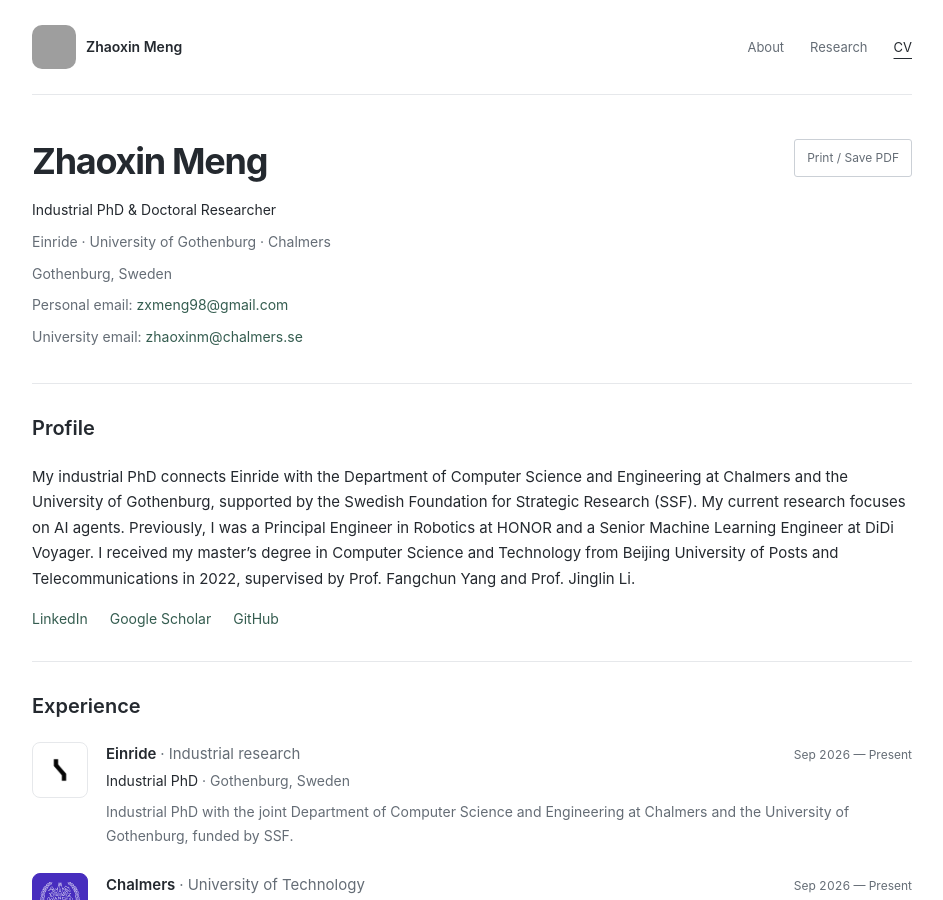
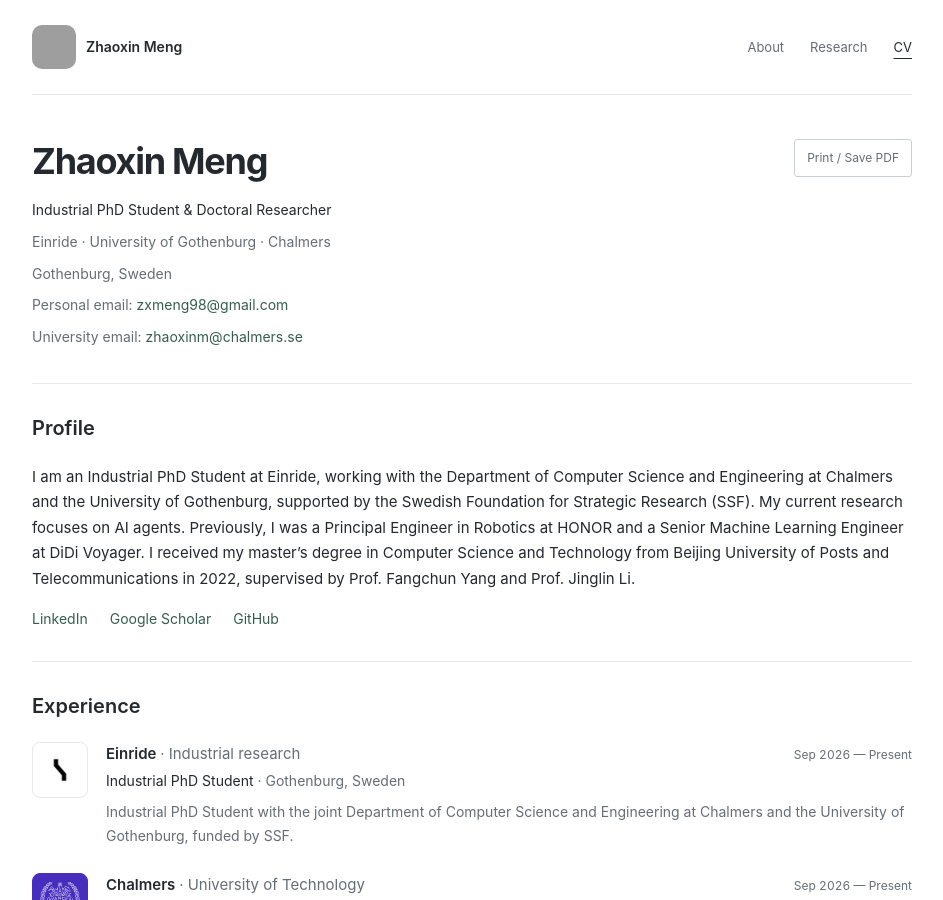
Before and after one commit to demerzel1/demerzel1.github.io, a Jekyll site: the page built from _pages/cv.md, in a window 1280 px wide and 900 px high. Shown: the whole window, without its empty margins (168-1111 px from the left). Built offline with Jekyll 4.4.1, drawn with Linux system fonts in a browser that asks for light colours; some of the changed text lies outside the part shown; grey boxes are pictures that could not be loaded.

Commit message:
Use Industrial PhD Student title consistently

```diff
--- a/_config.yml
+++ b/_config.yml
@@ -12,7 +12,7 @@ site_theme               : "default" # Currently available options are "default"
 title                    : "Zhaoxin Meng"
 title_separator          : "-"
 name                     : &name "Zhaoxin Meng"
-description              : &description "Zhaoxin Meng — Industrial PhD at Einride and Doctoral Researcher at Chalmers and the University of Gothenburg. AI agents, robotics, and machine learning in Gothenburg, Sweden."
+description              : &description "Zhaoxin Meng — Industrial PhD Student at Einride and Doctoral Researcher at Chalmers and the University of Gothenburg. AI agents, robotics, and machine learning in Gothenburg, Sweden."
 url                      : https://zhaoxinmeng.com # the base hostname & protocol for your site e.g. "https://[your GitHub username].github.io" or if you already have some other page hosted on Github then use "https://[your GitHub username].github.io/[Your Repo Name]"
 baseurl                  : "" # the subpath of your site, e.g. "/blog"
 repository               : "demerzel1/demerzel1.github.io"
@@ -25,7 +25,7 @@ author:
   avatar           : "zhaoxin-meng.jpg"
   name             : "Zhaoxin Meng"
   pronouns         : # example: "she/her"
-  bio              : "Industrial PhD @ Einride · GU · Chalmers"
+  bio              : "Industrial PhD Student @ Einride · GU · Chalmers"
   location         : "Gothenburg, Sweden"
   employer         : "Einride / Chalmers"
   uri              : #
--- a/_data/cv.json
+++ b/_data/cv.json
@@ -3,7 +3,7 @@
     "name": "Zhaoxin Meng",
     "email": "zxmeng98@gmail.com",
     "website": "https://zhaoxinmeng.com",
-    "summary": "I’m an Industrial PhD at Einride and a Doctoral Researcher at Chalmers and the University of Gothenburg, with a current research focus on AI agents.",
+    "summary": "I’m an Industrial PhD Student at Einride and a Doctoral Researcher at Chalmers and the University of Gothenburg, with a current research focus on AI agents.",
     "location": {
       "city": "Gothenburg",
       "countryCode": "SE"
@@ -26,8 +26,8 @@
   "work": [
     {
       "company": "Einride",
-      "position": "Industrial PhD",
-      "summary": "Industrial PhD with the joint Department of Computer Science and Engineering at Chalmers and the University of Gothenburg, funded by SSF.",
+      "position": "Industrial PhD Student",
+      "summary": "Industrial PhD Student with the joint Department of Computer Science and Engineering at Chalmers and the University of Gothenburg, funded by SSF.",
       "period": "Sep 2026 — Present",
       "highlights": []
     },
@@ -61,7 +61,7 @@
       "institution": "University of Gothenburg",
       "area": "PhD in Computer Science and Engineering · In progress",
       "period": "Sep 2026 — Present",
-      "summary": "Industrial PhD at Einride; joint department with Chalmers University of Technology."
+      "summary": "Industrial PhD Student at Einride; joint department with Chalmers University of Technology."
     },
     {
       "institution": "Beijing University of Posts and Telecommunications",
--- a/_data/profile.yml
+++ b/_data/profile.yml
@@ -3,7 +3,7 @@
 name: Zhaoxin Meng
 portrait: /images/zhaoxin-meng.jpg
 avatar: /images/zhaoxin-avatar.png
-role: Industrial PhD & Doctoral Researcher
+role: Industrial PhD Student & Doctoral Researcher
 team: Einride · University of Gothenburg · Chalmers
 location: Gothenburg, Sweden
 emails:
@@ -11,8 +11,8 @@ emails:
     address: zxmeng98@gmail.com
   - label: University
     address: zhaoxinm@chalmers.se
-intro: I’m an Industrial PhD at Einride and a Doctoral Researcher at Chalmers and the University of Gothenburg, with a current research focus on AI agents.
-about: My industrial PhD connects Einride with the Department of Computer Science and Engineering at Chalmers and the University of Gothenburg, supported by the Swedish Foundation for Strategic Research (SSF). My current research focuses on AI agents. Previously, I was a Principal Engineer in Robotics at HONOR and a Senior Machine Learning Engineer at DiDi Voyager. I received my master’s degree in Computer Science and Technology from Beijing University of Posts and Telecommunications in 2022, supervised by Prof. Fangchun Yang and Prof. Jinglin Li.
+intro: I’m an Industrial PhD Student at Einride and a Doctoral Researcher at Chalmers and the University of Gothenburg, with a current research focus on AI agents.
+about: I am an Industrial PhD Student at Einride, working with the Department of Computer Science and Engineering at Chalmers and the University of Gothenburg, supported by the Swedish Foundation for Strategic Research (SSF). My current research focuses on AI agents. Previously, I was a Principal Engineer in Robotics at HONOR and a Senior Machine Learning Engineer at DiDi Voyager. I received my master’s degree in Computer Science and Technology from Beijing University of Posts and Telecommunications in 2022, supervised by Prof. Fangchun Yang and Prof. Jinglin Li.
 links:
   - label: LinkedIn
     url: https://www.linkedin.com/in/zhaoxin-meng-a0b248111/
@@ -30,11 +30,11 @@ experience:
   - company: Einride
     logo: einride
     team: Industrial research
-    role: Industrial PhD
+    role: Industrial PhD Student
     period: Sep 2026 — Present
     location: Gothenburg, Sweden
     current: true
-    detail: Industrial PhD with the joint Department of Computer Science and Engineering at Chalmers and the University of Gothenburg, funded by SSF.
+    detail: Industrial PhD Student with the joint Department of Computer Science and Engineering at Chalmers and the University of Gothenburg, funded by SSF.
   - company: Chalmers
     logo: chalmers
     team: University of Technology
@@ -87,7 +87,7 @@ education:
     short: GU
     degree: PhD in Computer Science and Engineering · In progress
     period: Sep 2026 — Present
-    note: Industrial PhD at Einride; joint department with Chalmers University of Technology.
+    note: Industrial PhD Student at Einride; joint department with Chalmers University of Technology.
   - institution: Beijing University of Posts and Telecommunications
     logo: bupt
     short: BUPT
--- a/_pages/cv.md
+++ b/_pages/cv.md
@@ -2,7 +2,7 @@
 layout: profile
 title: Curriculum Vitae
 permalink: /cv/
-description: Professional experience, education, publications, and awards of Zhaoxin Meng, Industrial PhD at Einride and Doctoral Researcher at Chalmers and the University of Gothenburg.
+description: Professional experience, education, publications, and awards of Zhaoxin Meng, Industrial PhD Student at Einride and Doctoral Researcher at Chalmers and the University of Gothenburg.
 redirect_from:
   - /resume
   - /resume/
```
Also changed, not shown: README.md (+2 -2 lines), _pages/about.md (+2 -2 lines).
